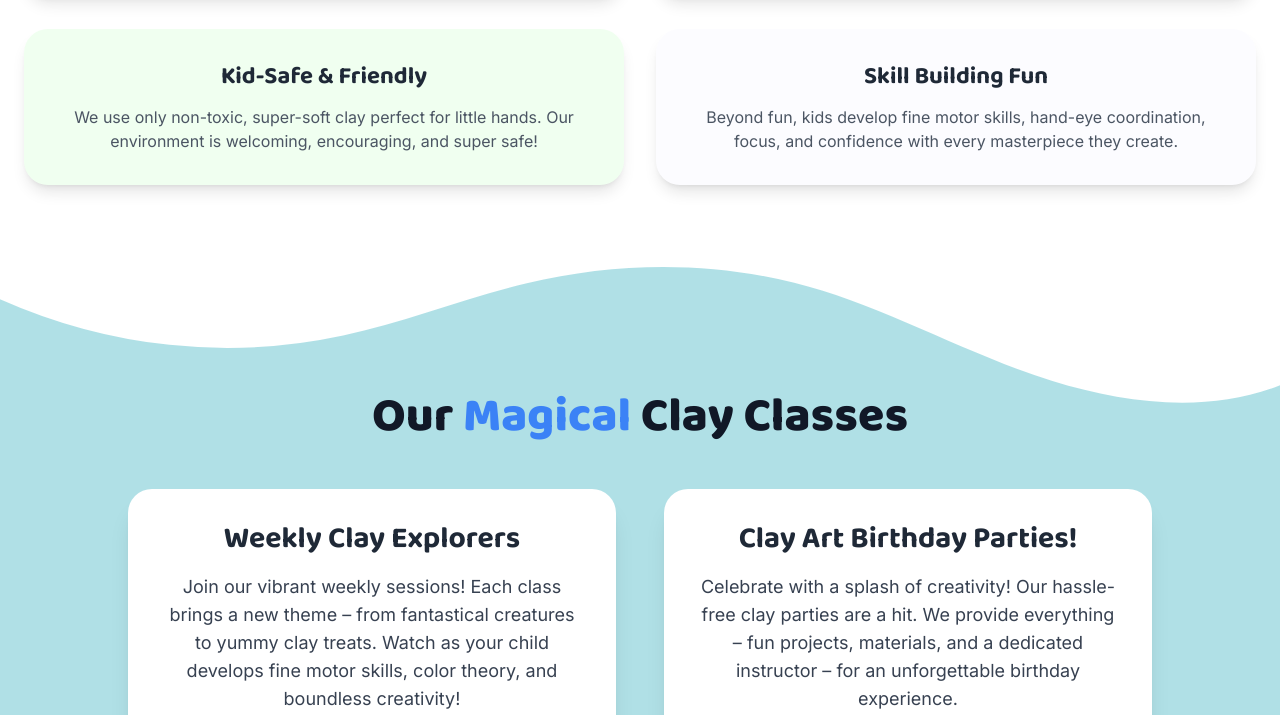
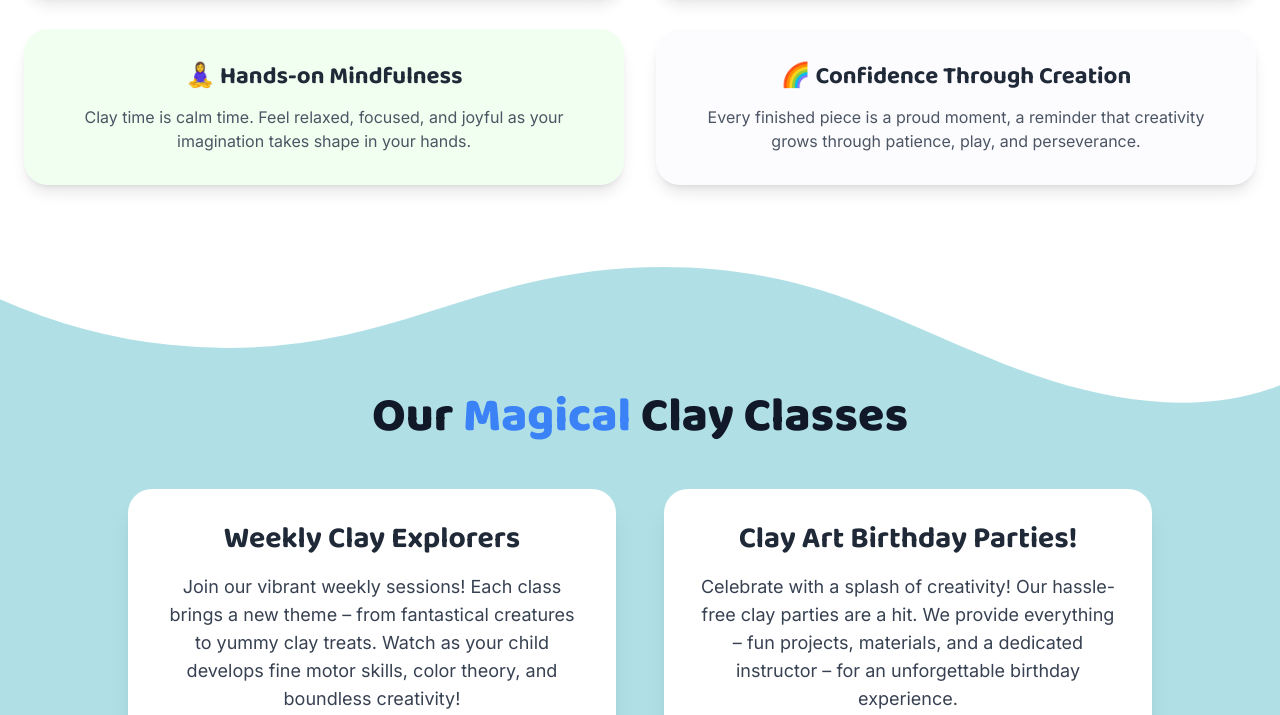
Before and after one commit to Louisaok9487/rainbowclayartweb, a plain HTML site: page index.html in a window 1280 px wide. Shown: the part 1111-1826 px from the top of the page. Drawn offline with nearby package versions, Linux system fonts and the light colour scheme.

Commit message:
Update index.html
Why RB Clay?

```diff
--- a/index.html
+++ b/index.html
@@ -215,15 +215,16 @@
                         </p>
                     </div>
                     <div class="bg-logo-green bg-opacity-15 p-8 rounded-3xl shadow-lg hover:shadow-xl transition-shadow duration-300 transform hover:-translate-y-1" data-aos="fade-up" data-aos-delay="300">
-                        <h3 class="font-heading text-2xl font-bold mb-3 text-center text-gray-800">Kid-Safe & Friendly</h3>
+                        <h3 class="font-heading text-2xl font-bold mb-3 text-center text-gray-800">🧘‍♀️ Hands-on Mindfulness</h3>
                         <p class="text-gray-600 text-center">
-                            We use only non-toxic, super-soft clay perfect for little hands. Our environment is welcoming, encouraging, and super safe!
+                            Clay time is calm time. Feel relaxed, focused, and joyful as your imagination takes shape in your hands.
                         </p>
                     </div>
                     <div class="bg-logo-purple bg-opacity-15 p-8 rounded-3xl shadow-lg hover:shadow-xl transition-shadow duration-300 transform hover:-translate-y-1" data-aos="fade-up" data-aos-delay="400">
-                        <h3 class="font-heading text-2xl font-bold mb-3 text-center text-gray-800">Skill Building Fun</h3>
+                        <h3 class="font-heading text-2xl font-bold mb-3 text-center text-gray-800">🌈 Confidence Through Creation
+</h3>
                         <p class="text-gray-600 text-center">
-                            Beyond fun, kids develop fine motor skills, hand-eye coordination, focus, and confidence with every masterpiece they create.
+                            Every finished piece is a proud moment, a reminder that creativity grows through patience, play, and perseverance.
                         </p>
                     </div>
                 </div>
```
